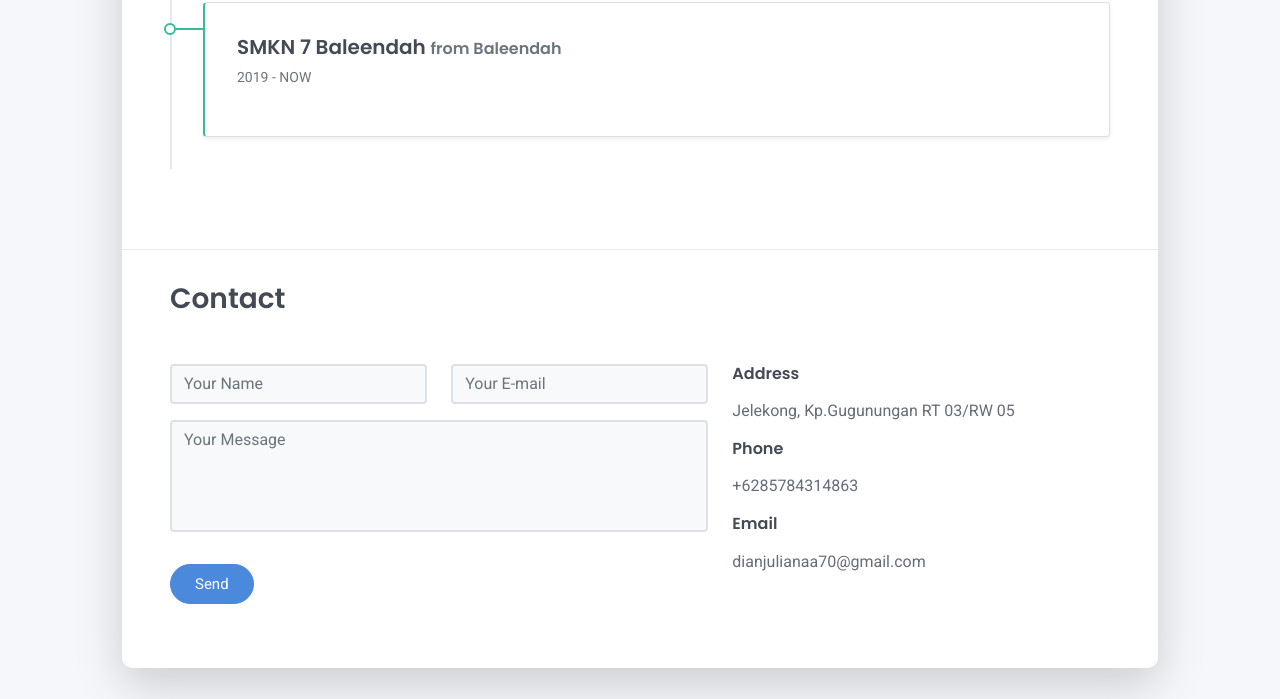
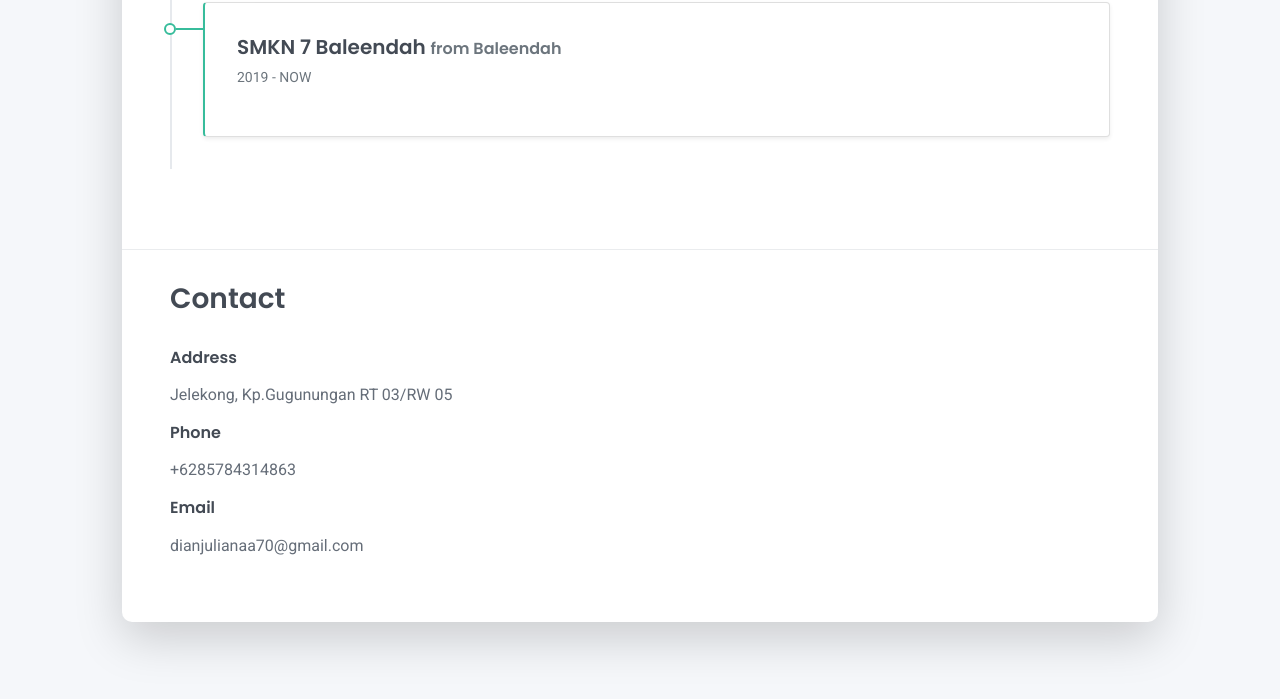
Before and after one commit to Dianjuliana/Dianjuliana.github.io, a plain HTML site: page index.html in a window 1280 px wide. Shown: the part 2262-2961 px from the top of the page. Drawn offline with Linux system fonts and the light colour scheme.

Commit message:
Update index.html

```diff
--- a/index.html
+++ b/index.html
@@ -190,25 +190,7 @@
   <hr class="d-print-none"/>
   <div class="contant-section px-3 px-lg-4 pb-4" id="contact">
     <h2 class="h3 text mb-3">Contact</h2>
-    <div class="row">
-      <div class="col-md-7 d-print-none">
-        <div class="my-2"><form action="https://formspree.io/your@email.com"
-    method="POST">
-  <div class="row">
-    <div class="col-6">
-      <input class="form-control" type="text" id="name" name="name" placeholder="Your Name" required>
-    </div>
-    <div class="col-6">
-      <input class="form-control" type="email" id="email" name="_replyto" placeholder="Your E-mail" required>
-    </div>
-  </div>
-  <div class="form-group my-2">
-    <textarea class="form-control" style="resize: none;" id="message" name="message" rows="4"  placeholder="Your Message" required></textarea>
-  </div>
-  <button class="btn btn-primary mt-2" type="submit">Send</button>
-</form>
-        </div>
-      </div>
+
       <div class="col">
         <div class="mt-2">
           <h3 class="h6">Address</h3>
@@ -262,7 +244,7 @@
               </ul>
             </nav>
           </div>
-        </div
+        </div>
        </div>
       </div>
     </footer>
```
